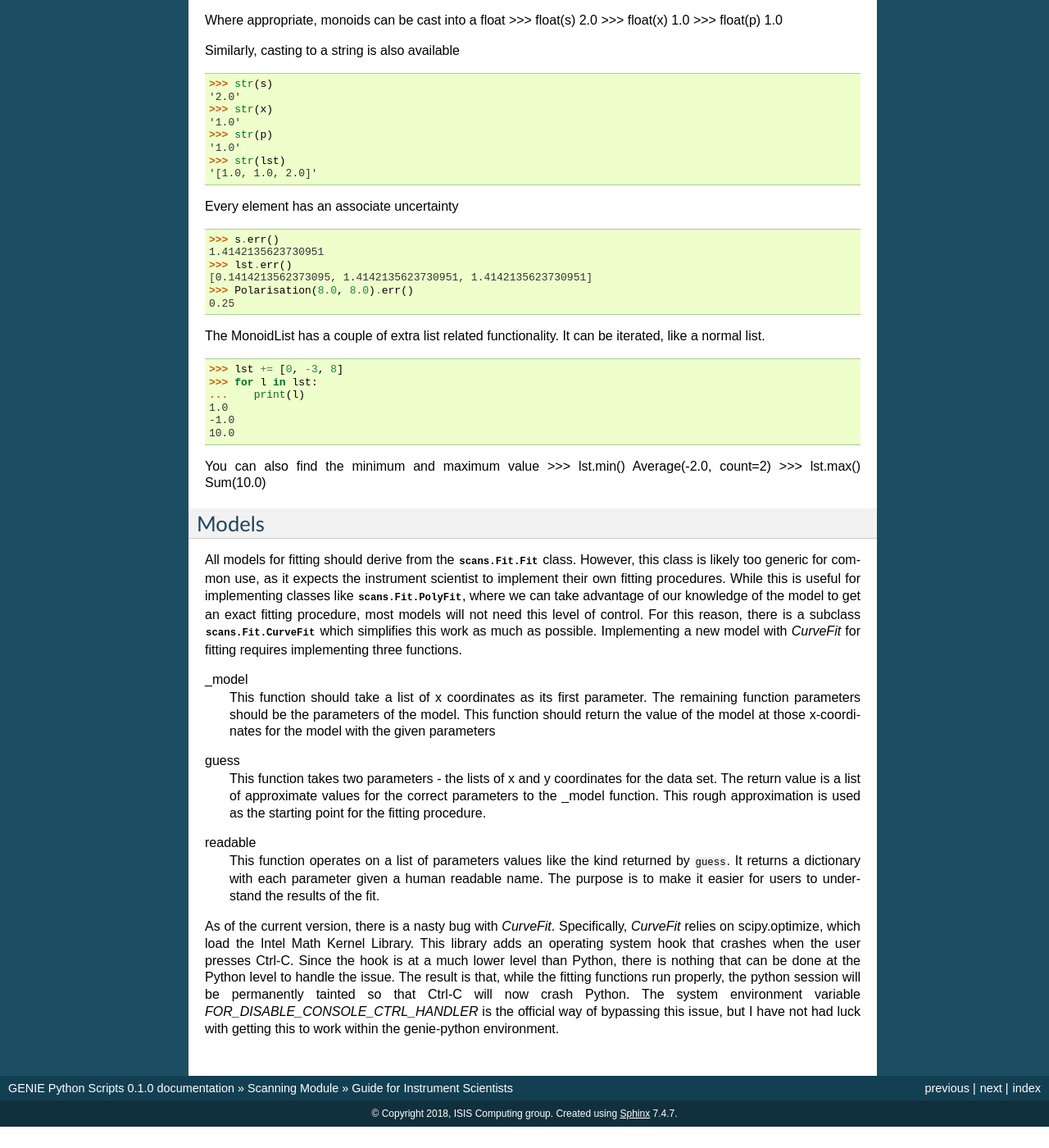
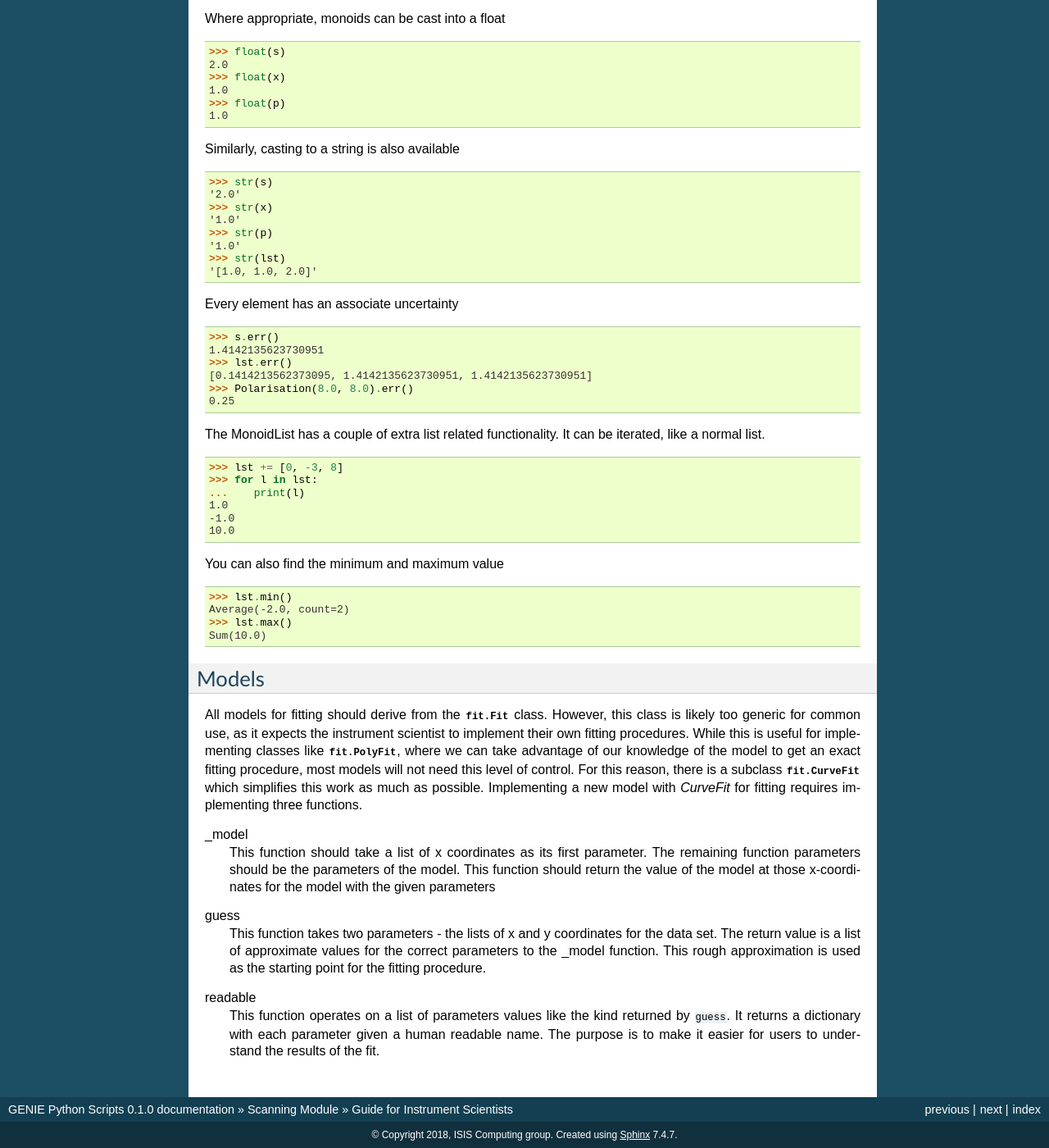
Before and after one commit to ISISNeutronMuon/InstrumentScripts, a Sphinx documentation site: the page built from doc/source/scans/instrument.rst, in a window 1280 px wide and 1400 px high, scrolled down 2798 px. Shown: the whole window at 82% size. Built offline with Sphinx 7.4.7, drawn with Linux system fonts in a browser that asks for light colours; before the commit the page ends 4172 px from its top, so only the background shows below that; some of the changed text lies outside the part shown.

Commit message:
Partially clean up scans docs

```diff
--- a/doc/source/scans/instrument.rst
+++ b/doc/source/scans/instrument.rst
@@ -4,7 +4,7 @@
 .. highlight:: python
    :linenothreshold: 20
 
-  .. comment
+.. comment
      >>> import os, sys
      >>> sys.path.insert(0, os.getcwd())
      >>> import matplotlib
@@ -17,13 +17,15 @@
 Introduction
 ============
 
+.. py:currentmodule:: general.scans
+
 In theory, the minimal responsibility of the instrument scientist is
-to write a single instance of the :class:`scans.defaults.Defaults`
-class.  The :meth:`scans.defaults.Defaults.scan`,
-:meth:`scans.defaults.Defaults.ascan`,
-:meth:`scans.defaults.Defaults.dscan`, and
-:meth:`scans.defaults.Defaults.rscan` methods should then be exported
-from the module.  The :meth:`scans.util.local_wrapper` function can
+to write a single instance of the :class:`defaults.Defaults`
+class.  The :meth:`defaults.Defaults.scan`,
+:meth:`defaults.Defaults.ascan`,
+:meth:`defaults.Defaults.dscan`, and
+:meth:`defaults.Defaults.rscan` methods should then be exported
+from the module.  The :meth:`util.local_wrapper` function can
 simplify exporting these class methods.
 
 Defaults
@@ -38,7 +40,7 @@
 detector
 --------
 
-The :meth:`scans.defaults.Defaults.detector` function should return
+The :meth:`defaults.Defaults.detector` function should return
 the result of a measurement in a Monoid_.  This will most likely be
 either a total number of counts on a detector or transmission monitor.
 However, it is possible to provide more complicated measurements and
@@ -47,10 +49,10 @@
 
 The value returned by the function should either be a raw count
 represented by a number or an instance of the
-:class:`scans.Monoid.Monoid` class.  The Monoid_ class allows for
+:class:`monoid.Monoid` class.  The Monoid_ class allows for
 multiple measurements to be combined correctly.
 
-The :meth:`general.scans.detector.specific_spectra` function is a
+The :meth:`detector.specific_spectra` function is a
 useful helper function for creating function the read from specific detectors.  For example
 
     >>> whole_detector = specific_spectra([[1]])
@@ -65,7 +67,7 @@
 log_file
 --------
 
-The :meth:`scans.Defaults.Defaults.log_file` returns the path to a
+The :meth:`defaults.Defaults.log_file` returns the path to a
 file where the results of the current scan should be stored.  This
 function should return a unique value for each scan, to ensure that
 previous results are not overwritten.  This can easily be achieved by
@@ -172,6 +174,7 @@
 MonoidList([Polarisation(100.0, 0.0), Average(1.0, count=1), Sum(2.0)])
 
 Where appropriate, monoids can be cast into a float
+
 >>> float(s)
 2.0
 >>> float(x)
@@ -210,6 +213,7 @@
 10.0
 
 You can also find the minimum and maximum value
+
 >>> lst.min()
 Average(-2.0, count=2)
 >>> lst.max()
@@ -219,14 +223,14 @@
 Models
 ======
 
-All models for fitting should derive from the :class:`scans.Fit.Fit`
+All models for fitting should derive from the :class:`fit.Fit`
 class.  However, this class is likely too generic for common use, as
 it expects the instrument scientist to implement their own fitting
 procedures.  While this is useful for implementing classes like
-:class:`scans.Fit.PolyFit`, where we can take advantage of our
+:class:`fit.PolyFit`, where we can take advantage of our
 knowledge of the model to get an exact fitting procedure, most models
 will not need this level of control.  For this reason, there is a
-subclass :class:`scans.Fit.CurveFit` which simplifies this work as
+subclass :class:`fit.CurveFit` which simplifies this work as
 much as possible.  Implementing a new model with `CurveFit` for fitting
 requires implementing three functions.
 
@@ -248,15 +252,3 @@
   returned by ``guess``.  It returns a dictionary with each parameter
   given a human readable name.  The purpose is to make it easier for
   users to understand the results of the fit.
-
-As of the current version, there is a nasty bug with `CurveFit`.
-Specifically, `CurveFit` relies on scipy.optimize, which load the
-Intel Math Kernel Library.  This library adds an operating system hook
-that crashes when the user presses Ctrl-C.  Since the hook is at a
-much lower level than Python, there is nothing that can be done at the
-Python level to handle the issue.  The result is that, while the
-fitting functions run properly, the python session will be permanently
-tainted so that Ctrl-C will now crash Python.  The system environment
-variable `FOR_DISABLE_CONSOLE_CTRL_HANDLER` is the official way of
-bypassing this issue, but I have not had luck with getting this to
-work within the genie-python environment.
```
Also changed, not shown: doc/source/reference.rst (+16 -0 lines), doc/source/scans/tutorial.rst (+9 -7 lines), 1 other file.
